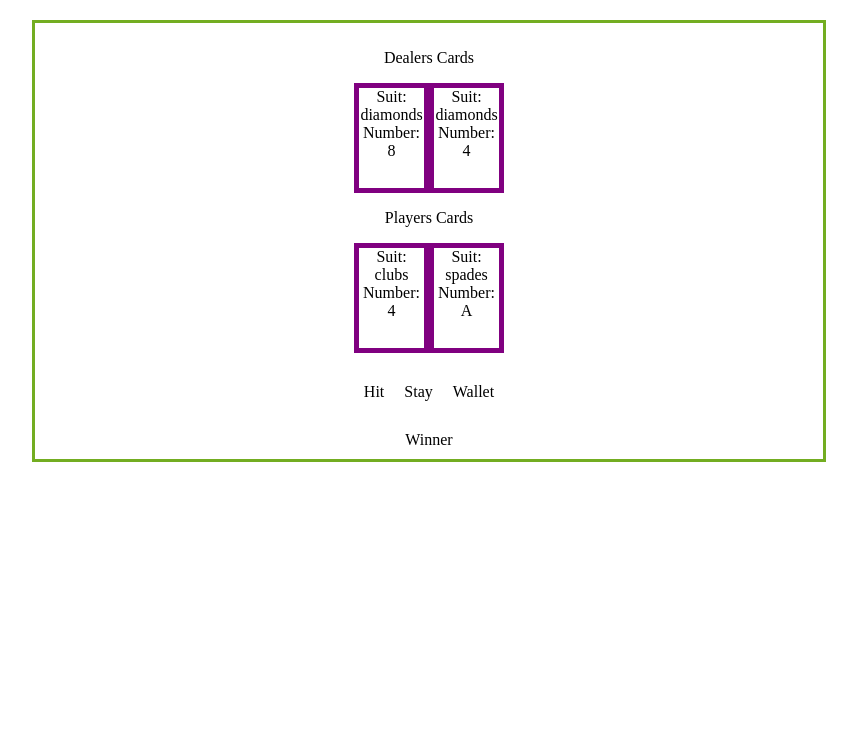
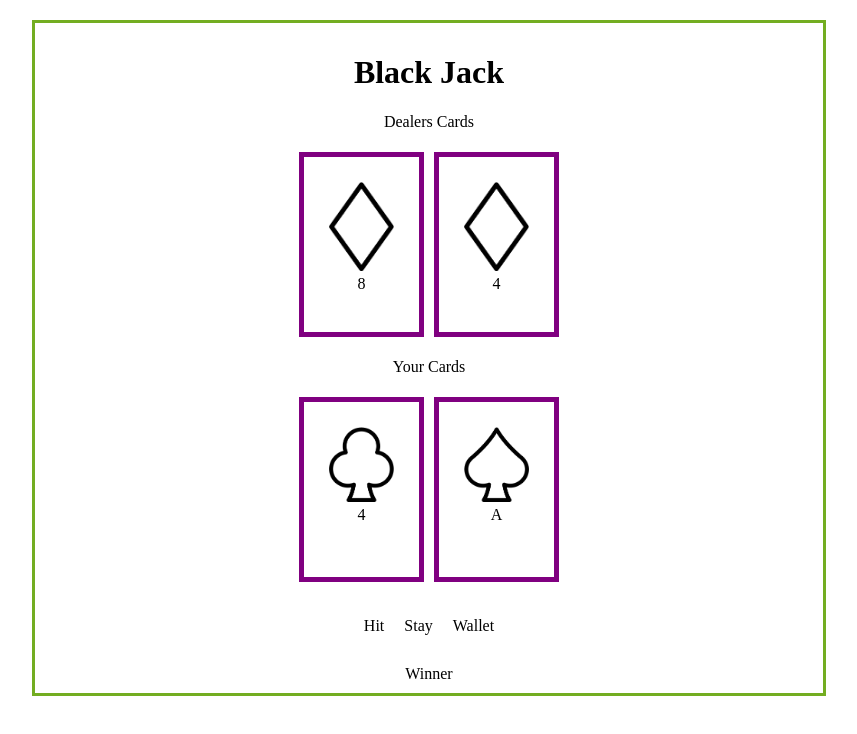
Before and after one commit to mrios23/DGMD-E-28-Assignment-3-BlackJack, a plain HTML site: page index.html in a window 1280 px wide. Shown: the whole page, without its empty margins (211-1068 px from the left). Drawn offline with Linux system fonts and the light colour scheme.

Commit message:
adding suit img to cards

```diff
--- a/css/style.css
+++ b/css/style.css
@@ -8,7 +8,6 @@ body{
 
 #gameContent{
     text-align: center;
-    /* display: inline-flex; */
 }
 
 #cards{
@@ -20,9 +19,11 @@ body{
 }
 
 .card{
-    height: 100px;
+    height: 125px;
     width: 65px;
     border: 5px solid purple;
+    padding: 25px;
+    margin: 5px;
 }
 
 #hit, #wallet, #stay{
@@ -34,3 +35,8 @@ body{
     margin-top: 20px;
     margin-bottom: 20px;
 }
+
+img{
+    max-width:100%;
+    max-height:100%;
+}
--- a/index.html
+++ b/index.html
@@ -10,16 +10,18 @@
     </head>
     <body>
         <div id="gameContent">
+            <h1>Black Jack</h1>
             <div id="cards">
+                <!-- Suit Image Free Sources:
+                    <a href="https://www.flaticon.com/free-icons/poker-cards" title="poker cards icons">Poker cards icons created by Made by Made Premium - Flaticon</a>
+                -->
                 <div>
                     <p>Dealers Cards</p>
-                    <div id="dealer-cards" class="nextTo">
-                    </div>
+                    <div id="dealer-cards" class="nextTo"></div>
                 </div>
                 <div>
-                    <p>Players Cards</p>
-                    <div id="player-cards" class="nextTo">
-                    </div>
+                    <p>Your Cards</p>
+                    <div id="player-cards" class="nextTo"></div>
                 </div>
             </div>
             <div id="gameControls">
--- a/js/index.js
+++ b/js/index.js
@@ -1,38 +1,3 @@
-/*
-    deck - associative array
-    const deck = [ hearts, spades, clubs, diamonds ]
-
-    card:
-        suit
-        number
-        value
-
-    create collection of cards 1-52
-
-    13 cards per suit
-    suit - A, 1, 2, 3, 4, 5, 6, 7, 8, 9, 10, J, Q, K
-
-    class basePlayer
-        hand = []
-        sum = 0;
-
-        hit(card)
-            // add card to hand
-
-    class dealer extends basePlayer
-        // inherits hand obj
-        // inherits sum property
-
-        isCloseTo21
-            if(sum > 13)
-                hit --> add card to hand
-
-    class player extends basePlayer
-        // inherits hand
-        // inherits sum
-        wallet = 100;
-
-*/
 /*********** CLASS DECLARATIONS ***********/
 class Card{
 
@@ -73,7 +38,7 @@ class Deck{
     }
 
     #generateDeck(){
-        var suits = [ "diamonds", "hearts", "spades", "clubs"];
+        var suits = [ "diamond", "heart", "spade", "club"];
         var number = ["A", "2", "3", "4", "5", "6", "7", "8", "9", "10", "J", "Q", "K"]
         var deck = []
 
@@ -350,6 +315,7 @@ window.onload = () => {
     // deal out cards to player and dealer
     // deck = remaining deck after initial 4 are dealt out
     let deck = dealOutCards(player, dealer);
+    let isGameOver = false;
 
     // create elements for player cards
     displayCards(player, "player-cards");
@@ -363,6 +329,15 @@ window.onload = () => {
     hitBtn.addEventListener("click", ()=>{
         player.addCardToHand(deck.getCards.shift());
         displayCards(player, "player-cards");
+
+        let playerSum = player.calculateSum();
+        if(playerSum > 21){
+            // end game
+            winner = "dealer";
+            isGameOver = true;
+
+            gameMsg.innerHTML = "BUST! The winner is " + winner;
+        }
     });
 
     // create variable for winner
@@ -386,6 +361,8 @@ window.onload = () => {
 
         if(dealerDecision == false){
             console.log("dealer is staying... lets take a look at the totals");
+
+            isGameOver = true;
 
             //check totals & determine winner
             let playerSum = player.calculateSum();
@@ -436,10 +413,18 @@ function displayCards(person, location){
     for(let i=0; i<person.getHand.length; i++){
         let currCard = person.getHand[i]
 
+        // creating card div
         let cardDiv = document.createElement("div");
         cardDiv.setAttribute("class", "card");
 
-        cardDiv.innerHTML = "Suit: " + currCard.getSuit + "  Number: " + currCard.getValue;
+        // adding suit image to card div
+        let suitImage = new Image();
+        suitImage.src = "images/"+ currCard.getSuit + ".png";
+        cardDiv.appendChild(suitImage);
+
+        // adding number to card div
+        let numberElement = document.createTextNode(currCard.getValue);
+        cardDiv.appendChild(numberElement);
 
         div.appendChild(cardDiv);
     }
```
Also changed, not shown: images/club.png (added), images/diamond.png (added), images/heart.png (added), images/spade.png (added), 2 other files.
